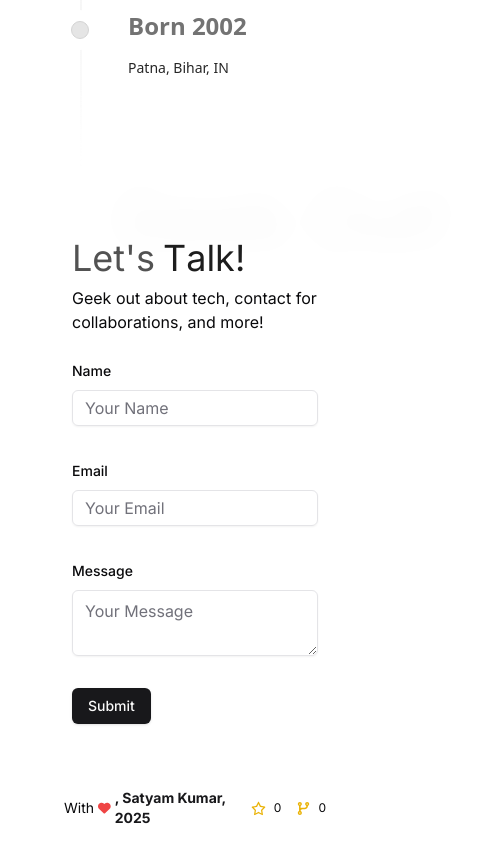
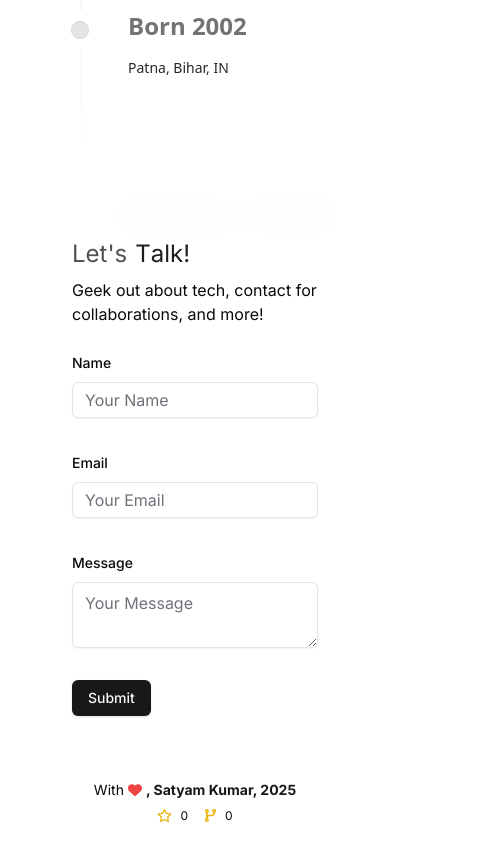
Before and after one commit to SKumr20/portfolio-v1, a Next.js app: page / in a window 390 px wide. Shown: the part 2070-2914 px from the top of the page, 485 px wide, since content can reach past the window. Built offline with nearby package versions, Linux system fonts and the light colour scheme; no server answers.

Commit message:
Fix FlipText Size on small devices Fix Footer responsiveness on small devices

```diff
--- a/src/components/sections/Footer.jsx
+++ b/src/components/sections/Footer.jsx
@@ -19,7 +19,7 @@ const Footer = () => {
   }, []);
 
   return (
-    <footer className="w-full bg-background py-4 mt-auto flex justify-between items-center px-16">
+    <footer className="w-full bg-background py-4 mt-auto flex flex-col md:flex-row gap-2 justify-between items-center px-16">
       <div className="flex-grow-0">
         <p className="text-sm text-foreground flex items-center gap-1">
           <span>With</span>
--- a/src/components/ui/FlipText.jsx
+++ b/src/components/ui/FlipText.jsx
@@ -5,7 +5,7 @@ export function FlipText() {
     const words = ["Connect!", "Collaborate!", "Geek Out!", "Talk!"];
     return  (
         <div>
-            <div className="text-4xl mx-auto font-normal text-neutral-600 dark:text-neutral-400">
+            <div className="text-2xl md:text-4xl mx-auto font-normal text-neutral-600 dark:text-neutral-400">
                 Let's
                 <FlipWords words={words} />
             </div>
```
